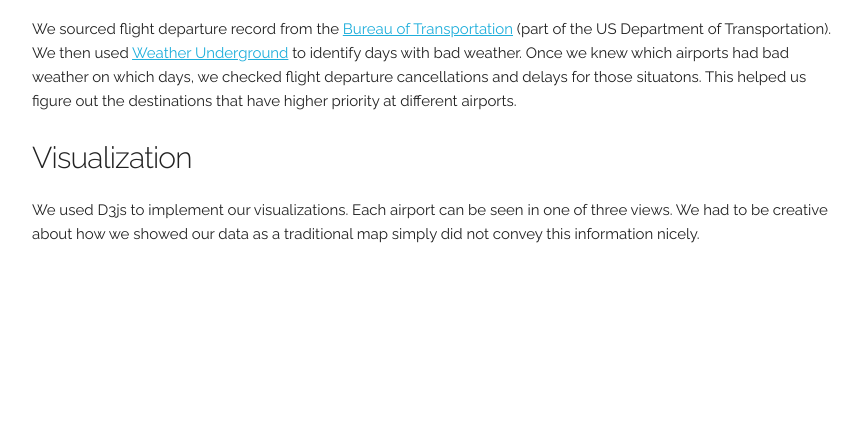
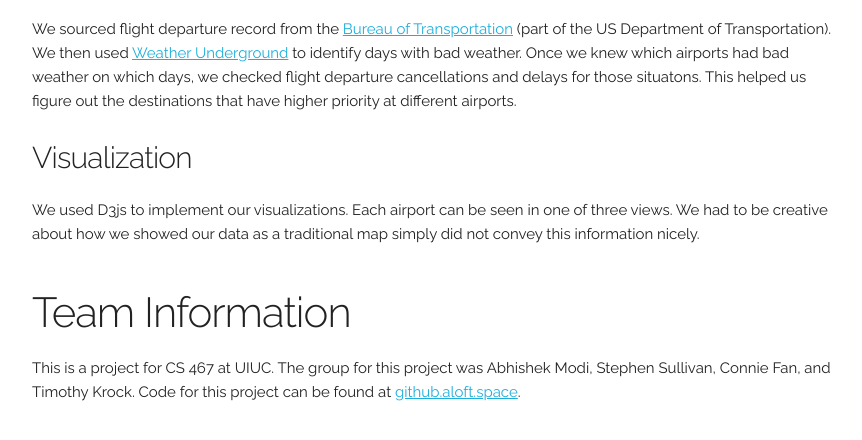
Before and after one commit to acm-nonsense/top-kek, a plain HTML site: page index.html in a window 1280 px wide. Shown: the part 788-1228 px from the top of the page, without its empty margins (208-1070 px from the left). Before the commit the page ends 1139 px from the top, so only its background shows below. Drawn offline with Linux system fonts and the light colour scheme.

Commit message:
Added group and code info

```diff
--- a/index.html
+++ b/index.html
@@ -31,6 +31,14 @@
 
               <h4>Visualization</h4>
               <p>We used D3js to implement our visualizations. Each airport can be seen in one of three views. We had to be creative about how we showed our data as a traditional map simply did not convey this information nicely.</p>
+          </div>
+
+              <div class="twelve columns">
+            <h2>Team Information</h2>
+
+              This is a project for CS 467 at UIUC. The group for this project was Abhishek Modi, Stephen Sullivan, Connie Fan, and Timothy Krock. Code for this project can be found at <a href = "http://github.aloft.space">github.aloft.space</a>.
+
+              <h2></h2>
         </div>
       </div>
     </section>
```
